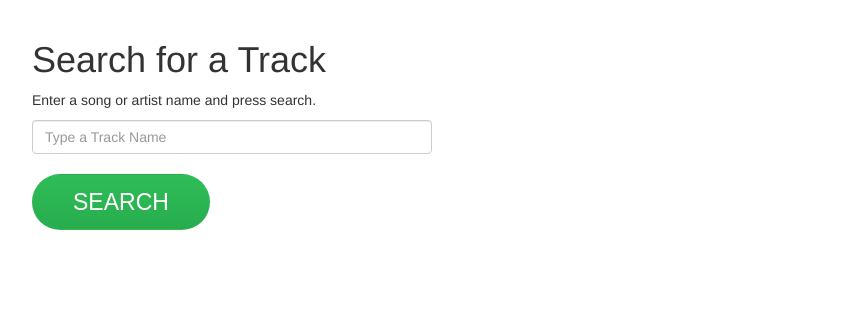
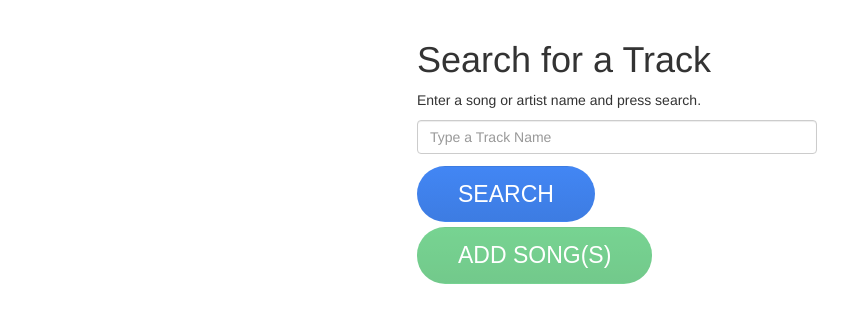
Before and after one commit to jusunglee/spotipool, a Flask app: page /dashboard in a window 1280 px wide. Shown: the top 323 px of the page, without its empty margins (38-886 px from the left). Run offline with Flask 2, Linux system fonts and the light colour scheme; parts of the project's set-up code (start-up, migrations or seed data) failed here and were passed over; some libraries are stand-ins or nearby versions.

Commit message:
Touch ups, still leaving blank code comments for later

```diff
--- a/app.py
+++ b/app.py
@@ -26,6 +26,16 @@ def dashboard():
     return render_template('dashboard.html')
 
 
+@app.route('/dashboard/tracks', methods=['POST'])
+def suggest_song():
+    song_id_list = request.form.getlist('data[]')
+    # code to check pyrebase for user permission to access playlist
+    # code wrapper to handle what happens when songs are suggested; voting, queue, etc
+    results = {}
+    # code that gets results of these function calls
+    return jsonify(results)
+
+
 @app.route('/playlist/', methods=['POST'])
 def post_create_playlist():
     spotify_user_id = request.form['user_id']
@@ -52,4 +62,4 @@ def get_search_track(string_query=None):
 
 
 if __name__ == '__main__':
-    app.run(debug=True, use_reloader=True)
+    app.run(use_reloader=True)
--- a/static/scripts/spotifyRequests.js
+++ b/static/scripts/spotifyRequests.js
@@ -1,29 +1,86 @@
-$(document).ready(function(){
-    $("#search-button").click(function() {
-        var query = $("#search-bar")[0].value;
-        encodedQuery = encodeURI(query);
+var NUM_SELECTED_TRACKS = 0;
+
+$(document).ready(function () {
+    // event listener for the search button
+    $("#search-button").click(function () {
+        var query = $("#search-bar").val()
+        var encodedQuery = encodeURI(query);
         $.get("track/" + encodedQuery, function (data, status) {
             displaySearchResults(data);
         });
     });
+
+    $("#add-button").click(function () {
+        var tracksList = []
+        $("div[clicked='true']").val(function () {
+            tracksList.push(($(this).attr('song_id')));
+        });
+
+        rawData = {
+            'data': tracksList
+        }
+
+        $.ajax({
+            type: "POST",
+            url: "/dashboard/tracks",
+            data: rawData,
+        }).done(function (o) {
+            results = JSON.parse(o);
+            if (o['status'] == "success") {
+                alert('Success! Also please replace me with angular JS UI notifications');
+            }
+            else {
+                alert('Fail!');
+            }
+        });
+
+    });
 });
 
-displaySearchResults = function(searchResults) {
-    console.log(searchResults);
+displaySearchResults = function (searchResults) {
     for (var i = 0; i < searchResults.length; i++) {
         var track = searchResults[i];
         var trackName = track['song_name'];
         var artistName = track['artist_name'];
         var songId = track['song_id'];
-        var $resultItemDiv = $("<div>", {id: "search-result-" + i, "class": "search-result-item"});
-        var $trackNameItem = $("<p>", {"class": "track-name"});
+        var $resultItemDiv = $("<div>", { id: "search-result-" + i, "class": "search-result-item", "clicked": "false", "song_id": songId });
+        var $trackNameItem = $("<p>", { "class": "track-name" });
         $trackNameItem.append(trackName);
-        var $artistNameItem = $("<p>", {"class": "artist-name"});
+        var $artistNameItem = $("<p>", { "class": "artist-name" });
         $artistNameItem.append(artistName);
         $resultItemDiv.append($trackNameItem);
         $resultItemDiv.append($artistNameItem);
-        $resultItemDiv.click(function(){
-            console.log(songId);
+
+        // onclick listener to highlight the individual search result item
+        $resultItemDiv.click(function () {
+            var $clickedItem = $(this);
+            if ($clickedItem.attr("clicked") == "false") {
+                $clickedItem.attr("clicked", "true");
+                NUM_SELECTED_TRACKS += 1
+                // $clickedItem.toggleClass("search-result-item-highlighted");
+                $clickedItem.css({
+                    'background-color': '#282828',
+                    'color': '#1ed660',
+                    'border-color': '#d3d3d3',
+                });
+            }
+            else {
+                $clickedItem.attr("clicked", "false");
+                NUM_SELECTED_TRACKS -= 1;
+                // $clickedItem.toggleClass("search-result-item");
+                $clickedItem.css({
+                    'background-color': '#ffffff',
+                    'color': '#323232',
+                    'border-color': '#282828',
+                });
+            }
+
+            if (NUM_SELECTED_TRACKS > 0) {
+                $("#add-button").removeAttr('disabled');
+            }
+            else {
+                $("#add-button").attr('disabled', 'disabled');
+            }
         });
 
         $("#search-results-container").append($resultItemDiv);
--- a/static/styles/dashboard.css
+++ b/static/styles/dashboard.css
@@ -2,29 +2,38 @@ body {
     padding: 20px;
 }
 #search-bar {
-    margin-bottom: 20px;
+    margin-bottom: 7px;
     width: 400px;
 }
 .search-result-item {
+    background-color: #ffffff;
+    color: #323232;
     border-style: solid;
+    border-color: #282828;
+}
+.search-result-item-highlighted {
+    background-color: #282828;
+    color: #1ed660;
+    border-style: solid;
+    border-color: #282828;
 }
 .track-name {
     padding: 7px;
     padding-bottom: 0px;
+    margin-bottom: 0px;
 }
 .artist-name {
-    padding: 5px;
+    padding: 7px;
+    padding-top: 3px;
+    margin-bottom: 0px;
 }
 #search-results-container {
     margin-top: 10px;
 }
-#search-button{
-  background: #2fbd58;
-  background-image: -webkit-linear-gradient(top, #2fbd58, #28ad4e);
-  background-image: -moz-linear-gradient(top, #2fbd58, #28ad4e);
-  background-image: -ms-linear-gradient(top, #2fbd58, #28ad4e);
-  background-image: -o-linear-gradient(top, #2fbd58, #28ad4e);
-  background-image: linear-gradient(to bottom, #2fbd58, #28ad4e);
+.container {
+    width: 400px;
+}
+.btn{
   -webkit-border-radius: 28;
   -moz-border-radius: 28;
   border-radius: 28px;
@@ -33,10 +42,19 @@ body {
   color: #ffffff;
   font-size: 23px;
   padding: 11px 40px 11px 40px;
+  margin-right: 10px;
+  margin-top: 5px;
   text-decoration: none;
 }
-
-#search-button:hover {
+#add-button {
+  background: #2fbd58;
+  background-image: -webkit-linear-gradient(top, #2fbd58, #28ad4e);
+  background-image: -moz-linear-gradient(top, #2fbd58, #28ad4e);
+  background-image: -ms-linear-gradient(top, #2fbd58, #28ad4e);
+  background-image: -o-linear-gradient(top, #2fbd58, #28ad4e);
+  background-image: linear-gradient(to bottom, #2fbd58, #28ad4e);
+}
+#add-button:hover {
   background: #33cc5e;
   background-image: -webkit-linear-gradient(top, #33cc5e, #32c95d);
   background-image: -moz-linear-gradient(top, #33cc5e, #32c95d);
@@ -45,3 +63,21 @@ body {
   background-image: linear-gradient(to bottom, #33cc5e, #32c95d);
   text-decoration: none;
 }
+#search-button {
+  background: #4286f4;
+  background-image: -webkit-linear-gradient(top, #4286f4, #3d7ce2);
+  background-image: -moz-linear-gradient(top, #4286f4, #3d7ce2);
+  background-image: -ms-linear-gradient(top, #4286f4, #3d7ce2);
+  background-image: -o-linear-gradient(top, #4286f4, #3d7ce2);
+  background-image: linear-gradient(to bottom, #4286f4, #3d7ce2);
+}
+
+#search-button:hover {
+  background: #2f8fd8;
+  background-image: -webkit-linear-gradient(top, #2f8fd8, #2b82c4);
+  background-image: -moz-linear-gradient(top, #2f8fd8, #2b82c4);
+  background-image: -ms-linear-gradient(top, #2f8fd8, #2b82c4);
+  background-image: -o-linear-gradient(top, #2f8fd8, #2b82c4);
+  background-image: linear-gradient(to bottom, #2f8fd8, #2b82c4);
+  text-decoration: none;
+}
--- a/templates/dashboard.html
+++ b/templates/dashboard.html
@@ -19,6 +19,7 @@
     <p>Enter a song or artist name and press search.</p>
     <input type="text" id="search-bar" value="" class="form-control" placeholder="Type a Track Name"/>
     <a class="btn" id="search-button">SEARCH</a>
+    <a class="btn" disabled=true id="add-button">ADD SONG(S)</a>
     <div id="search-results-container"></div>
 </div>
 
```
